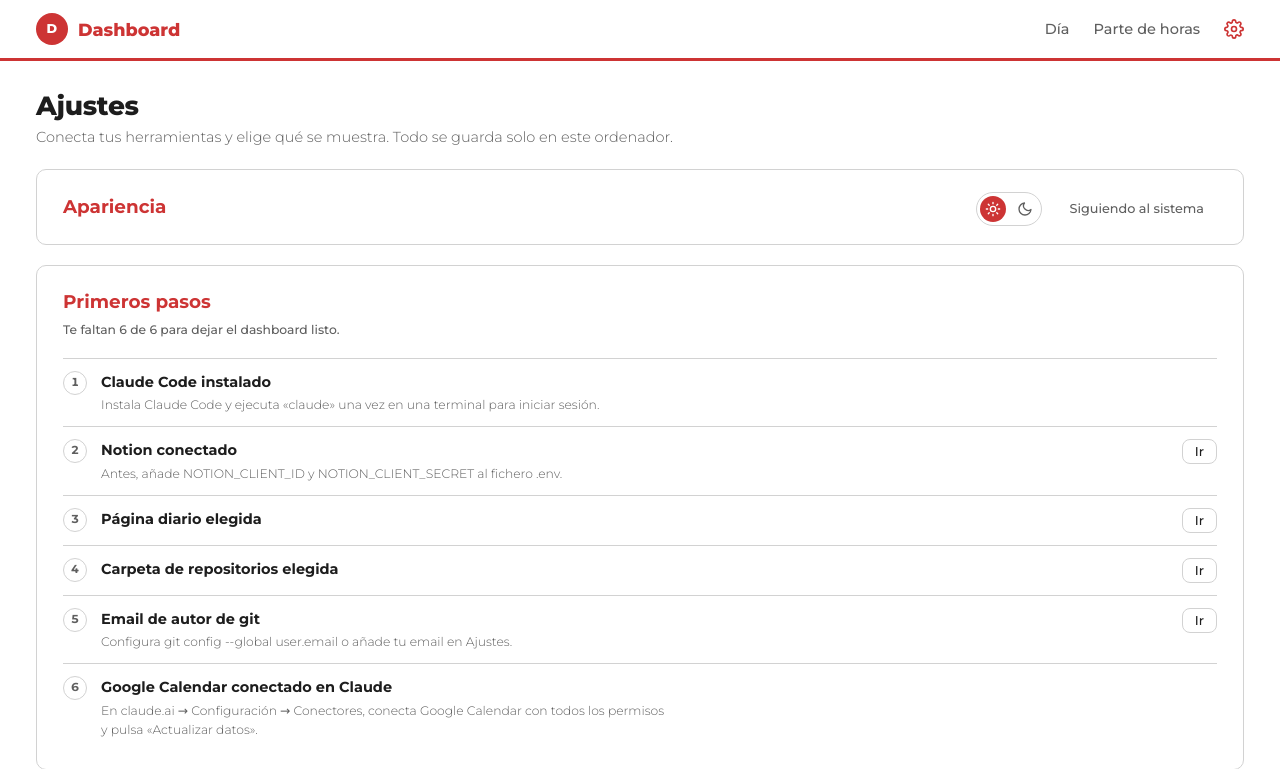
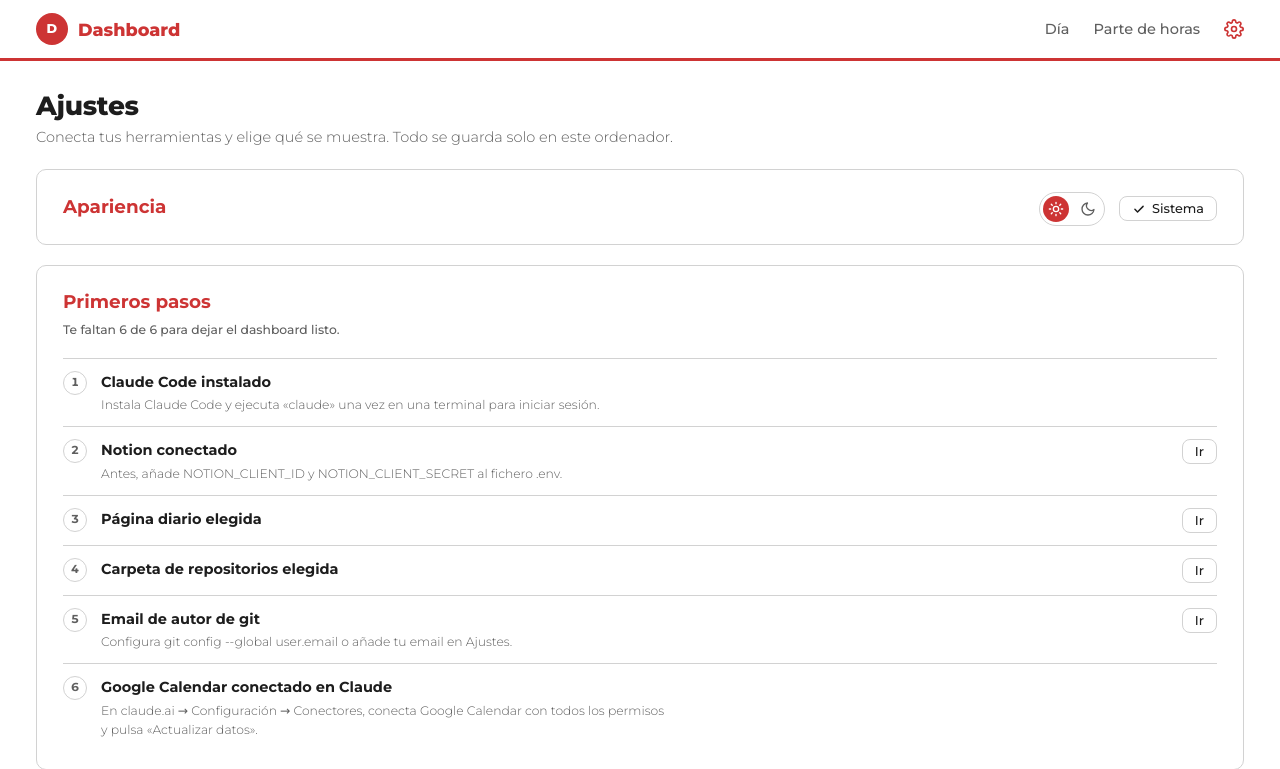
Before and after one commit to pablogarcia11/dashboard-tasks, a FastAPI app: page /settings in a window 1280 px wide. Shown: the top 769 px of the page. Run offline with FastAPI, Linux system fonts and the light colour scheme; data comes from the database, SQL or seed files in the repository; data that the repository does not hold is empty.

Commit message:
style(settings): turn "follow system" into a system button with animated icon
- Replace the follow-system button and message by a single "Sistema"
  button with a monitor icon
- While following the system the icon morphs into a check (fade, scale
  and blur, with the check stroke drawn); reduced motion keeps a fade

Co-Authored-By: Claude Sonnet 5.5 <noreply@anthropic.com>

```diff
--- a/web/static/style.css
+++ b/web/static/style.css
@@ -124,13 +124,20 @@ html:active-view-transition-type(section-nav)::view-transition-new(root) { anima
 .appearance-card .settings-card-head { align-items: center; padding-bottom: 0; }
 .appearance-card h2 { margin: 0; }
 .theme-setting { display: flex; flex-wrap: wrap; align-items: center; justify-content: flex-end; gap: 10px 14px; }
-/* "Seguir al sistema" y su mensaje comparten celda: el hueco no cambia de tamaño, así que el interruptor no se mueve */
-.theme-system { display: inline-grid; }
-.theme-system > * { grid-area: 1 / 1; justify-content: center; text-align: center; }
-.theme-system-done { display: inline-flex; align-items: center; padding: 4px 12px; border: 1px solid transparent;
-  font: 500 .8rem var(--font); color: var(--muted); white-space: nowrap; }
-.theme-system .btn { white-space: nowrap; }
-.theme-system.is-following #theme-system, .theme-system:not(.is-following) .theme-system-done { visibility: hidden; }
+/* «Sistema»: pantalla → check (se sigue al sistema). Los dos iconos comparten celda y se funden con un
+   pequeño giro de escala y desenfoque; el check además se dibuja con el trazo */
+.theme-system { display: inline-flex; align-items: center; gap: 6px; white-space: nowrap; }
+.theme-system[aria-pressed="true"] { color: var(--red-text); border-color: var(--red-text); }
+.theme-system-icon { display: inline-grid; width: 14px; height: 14px; }
+.theme-system-icon svg {
+  grid-area: 1 / 1; width: 14px; height: 14px;
+  transition: opacity 200ms var(--ease-out), transform 200ms var(--ease-out), filter 200ms var(--ease-out);
+}
+.theme-system .icon-check { opacity: 0; transform: scale(.6); filter: blur(2px); }
+.theme-system .icon-check path { stroke-dasharray: 1; stroke-dashoffset: 1; transition: stroke-dashoffset 260ms var(--ease-out) 50ms; }
+.theme-system[aria-pressed="true"] .icon-monitor { opacity: 0; transform: scale(.6); filter: blur(2px); }
+.theme-system[aria-pressed="true"] .icon-check { opacity: 1; transform: none; filter: none; }
+.theme-system[aria-pressed="true"] .icon-check path { stroke-dashoffset: 0; }
 .theme-toggle {
   display: inline-flex; align-items: center; gap: 6px; padding: 3px; border: 1px solid var(--line);
   border-radius: 999px; background: var(--bg); cursor: pointer; color: var(--muted);
@@ -673,6 +680,9 @@ html.theme-fading, html.theme-fading *, html.theme-fading *::before, html.theme-
   .skip-link { transition: none; }
   ::view-transition-group(nav-indicator) { animation-duration: 0s; }
   .tab-indicator.is-ready { transition: none; }
+  .theme-system-icon svg { transition: opacity 150ms ease; }
+  .theme-system .icon-check, .theme-system[aria-pressed="true"] .icon-monitor { transform: none; filter: none; }
+  .theme-system .icon-check path { transition: none; }
   .date-picker, .date-picker.is-open { transform: translateX(-50%); }
   .task-dialog, .task-dialog[open] { transform: none; }
   .btn.htmx-request::before { animation-duration: 1.5s; }
--- a/web/templates/settings.html
+++ b/web/templates/settings.html
@@ -26,10 +26,20 @@
           <path d="M21 12.79A9 9 0 1 1 11.21 3 7 7 0 0 0 21 12.79z"/>
         </svg>
       </button>
-      <span class="theme-system" aria-live="polite">
-        <button type="button" class="btn ghost small" id="theme-system">Seguir al sistema</button>
-        <span class="theme-system-done" id="theme-system-done">Siguiendo al sistema</span>
-      </span>
+      <button type="button" class="btn ghost small theme-system" id="theme-system" aria-pressed="true"
+              title="Seguir el tema del sistema">
+        <span class="theme-system-icon" aria-hidden="true">
+          <svg class="icon-monitor" viewBox="0 0 24 24" fill="none" stroke="currentColor" stroke-width="2"
+               stroke-linecap="round" stroke-linejoin="round">
+            <rect x="2" y="3" width="20" height="14" rx="2"/><path d="M8 21h8M12 17v4"/>
+          </svg>
+          <svg class="icon-check" viewBox="0 0 24 24" fill="none" stroke="currentColor" stroke-width="2.5"
+               stroke-linecap="round" stroke-linejoin="round">
+            <path d="M5 12.5l4.5 4.5L19 7.5" pathLength="1"/>
+          </svg>
+        </span>
+        Sistema
+      </button>
     </div>
   </header>
 </section>
@@ -390,19 +400,17 @@
     }
   }
 
-  // Apariencia: el interruptor refleja el tema actual; si lo has elegido tú, «Seguir al sistema» lo olvida y el mismo hueco pasa a indicar que ya lo sigue
+  // Apariencia: el interruptor refleja el tema actual; «Sistema» olvida tu elección y su icono de pantalla pasa a un check mientras se sigue al sistema
   const themeToggle = document.getElementById("theme-toggle");
   const themeSystem = document.getElementById("theme-system");
   function syncTheme() {
     const dark = document.documentElement.dataset.theme === "dark";
     themeToggle.setAttribute("aria-checked", dark);
-    const following = !savedTheme();
-    themeSystem.parentNode.classList.toggle("is-following", following);
-    themeSystem.disabled = following;
+    themeSystem.setAttribute("aria-pressed", !savedTheme());   // pulsado = se sigue al sistema
   }
   themeToggle.addEventListener("click", () =>
     chooseTheme(document.documentElement.dataset.theme === "dark" ? "light" : "dark"));
-  themeSystem.addEventListener("click", () => { chooseTheme(null); themeToggle.focus(); });
+  themeSystem.addEventListener("click", () => { if (savedTheme()) chooseTheme(null); });
   document.addEventListener("themechange", syncTheme);
   syncTheme();
 
```
Also changed, not shown: PLAN_TECNICO.md (+1 -1 lines).
